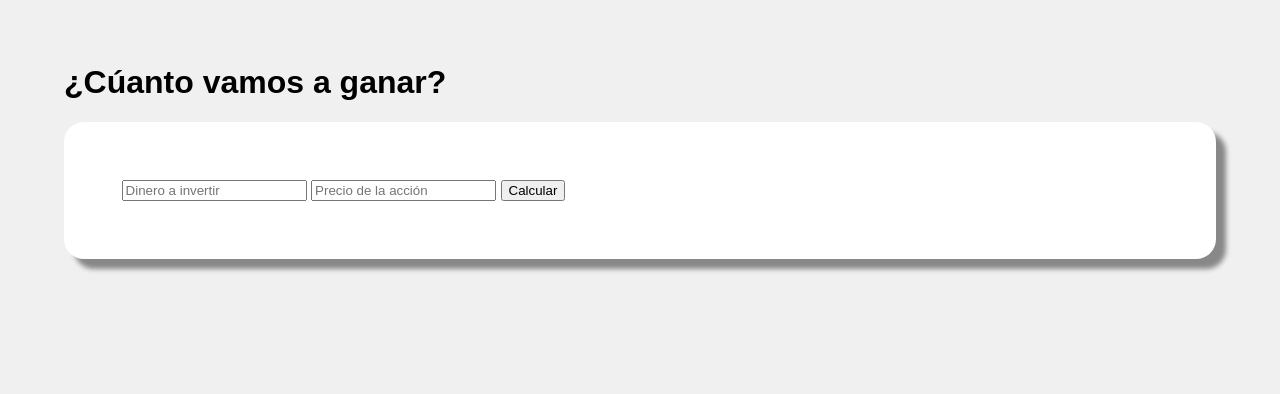
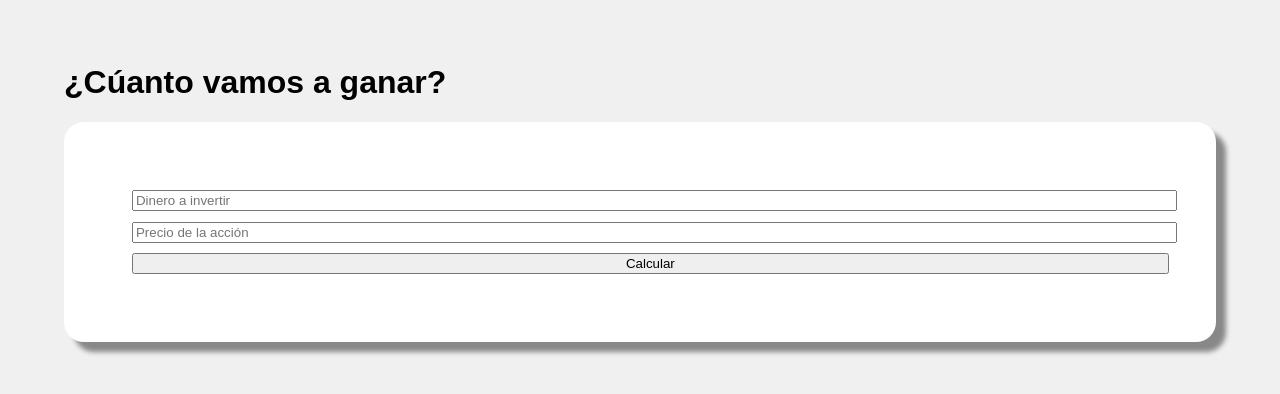
Before and after one commit to carlosvin/pricecalculator, a Flask app: page / in a window 1280 px wide. Shown: the top 394 px of the page. Run offline with Flask 2, Linux system fonts and the light colour scheme.

```diff
--- a/static/style.css
+++ b/static/style.css
@@ -5,7 +5,6 @@ body{
 }
 
 .page{
-
 }
 
 .main{
@@ -21,7 +20,9 @@ form {
 }
 
 form>*{
-	display: table-cell;
+	display: block;
+	width: 100%;
+	margin: 1%;
 }
 
 table{
```
